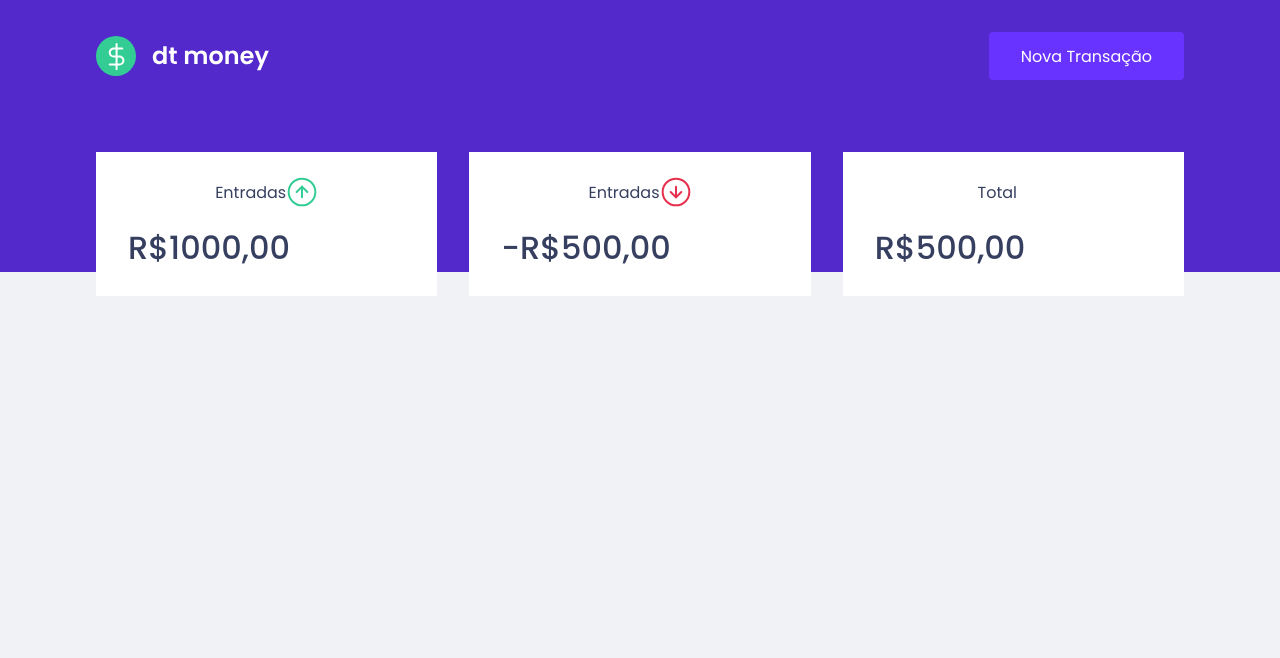
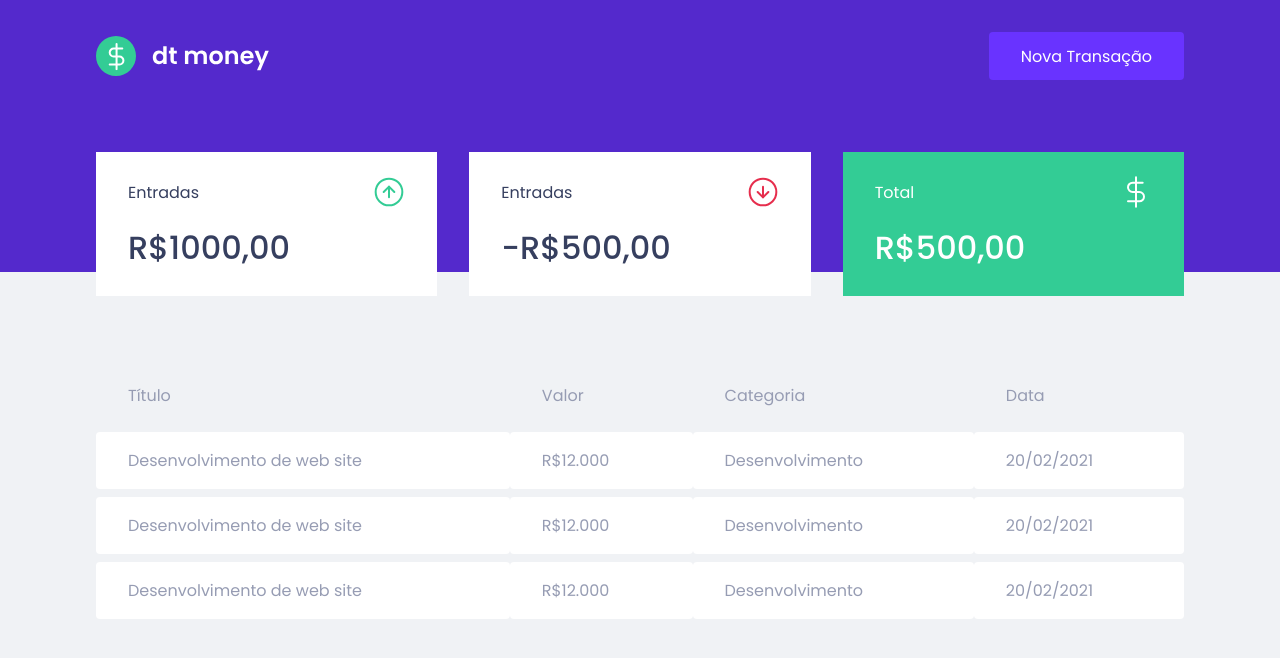
Before and after one commit to WesleyMR77/dt-money, a React (Create React App) app: page / in a window 1280 px wide. Shown: the top 658 px of the page. Built offline with nearby package versions, Linux system fonts and the light colour scheme.

Commit message:
style: adicionando TranssactionsTable

```diff
--- a/src/components/Dashboard/index.tsx
+++ b/src/components/Dashboard/index.tsx
@@ -1,10 +1,12 @@
 import { Container } from "./styles";
 import { Summary } from "../Summary";
+import { TransactionsTable } from "../TransactionsTable";
 
 export function Dashboard(){
     return (
         <Container>
             <Summary/>
+            <TransactionsTable/>
         </Container>
     );
 }
--- a/src/components/Summary/index.tsx
+++ b/src/components/Summary/index.tsx
@@ -21,7 +21,7 @@ export function Summary(){
                 </header>
                 <strong>-R$500,00</strong>
             </div>
-            <div>
+            <div className="highlight-background">
                 <header>
                     <p>Total</p>
                     <img src={totalImg} alt="Total" />
--- a/src/components/Summary/styles.ts
+++ b/src/components/Summary/styles.ts
@@ -2,21 +2,20 @@ import styled from "styled-components";
 
 export const Container = styled.div`
   display: grid;
-grid-template-columns: repeat(3,1fr);
+  grid-template-columns: repeat(3, 1fr);
   gap: 2rem;
   margin-top: -10rem;
 
-div{
+  div {
     background: var(--shape);
     padding: 1.5rem 2rem;
     border-radius: 0.25;
     color: var(--text-title);
-}
 
-header{
+    header {
       display: flex;
       align-items: center;
-    justify-content: center;
+      justify-content: space-between;
     }
 
     strong {
@@ -26,4 +25,10 @@ strong {
       font-weight: 500;
       line-height: 3rem;
     }
+
+    &.highlight-background{
+        background: var(--green);
+        color: #FFF
+    }
+  }
 `;
--- /dev/null
+++ b/src/components/TransactionsTable/index.tsx
@@ -0,0 +1,39 @@
+import { Container } from "./styles";
+
+export function TransactionsTable(){
+    return (
+        <Container>
+            <table>
+                <thead>
+                    <tr>
+                        <th>Título</th>
+                        <th>Valor</th>
+                        <th>Categoria</th>
+                        <th>Data</th>
+                    </tr>
+                </thead>
+                <tbody>
+                    <tr>
+                        <td>Desenvolvimento de web site</td>
+                        <td>R$12.000</td>
+                        <td>Desenvolvimento</td>
+                        <td>20/02/2021</td>
+                    </tr>
+                    <tr>
+                        <td>Desenvolvimento de web site</td>
+                        <td>R$12.000</td>
+                        <td>Desenvolvimento</td>
+                        <td>20/02/2021</td>
+                    </tr>
+                    <tr>
+                        <td>Desenvolvimento de web site</td>
+                        <td>R$12.000</td>
+                        <td>Desenvolvimento</td>
+                        <td>20/02/2021</td>
+                    </tr>
+                </tbody>
+            </table>
+        </Container>
+    )
+
+}
--- /dev/null
+++ b/src/components/TransactionsTable/styles.ts
@@ -0,0 +1,30 @@
+import styled from "styled-components";
+
+export const Container = styled.div`
+
+    margin-top: 4rem;
+
+
+    table{
+        width: 100%;
+        border-spacing: 0 0.5rem;
+
+        th{
+            color: var(--text-body);
+            font-weight: 400;
+            padding: 1rem 2rem;
+            text-align: left;
+            line-height: 1.5rem;
+
+        }
+
+        td{
+            padding: 1rem 2rem;
+            border: 0;
+            background-color: var(--shape);
+            color: var(--text-body);
+            border-radius: 0.25rem;
+        }
+    }
+
+`;
--- a/src/styles/global.ts
+++ b/src/styles/global.ts
@@ -5,6 +5,7 @@ export const GlobalStyle = createGlobalStyle `
 :root {
     --background: #f0f2f5;
     --red: #E52E4D;
+    --green: #33cc95;
     --blue: #5429CC;
 
     --blue-light: #6933ff;
```
Lines whose indentation alone changed are shown as unchanged.
